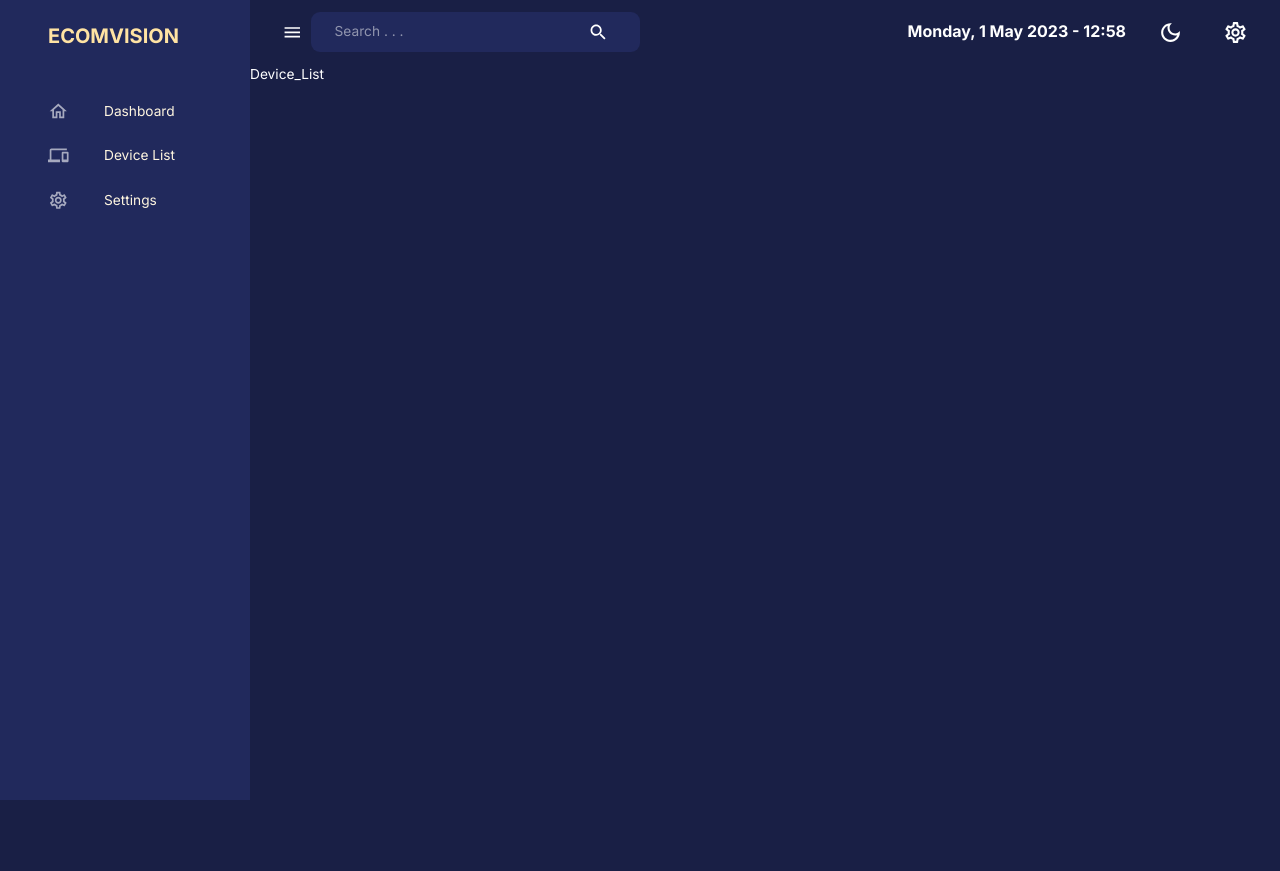
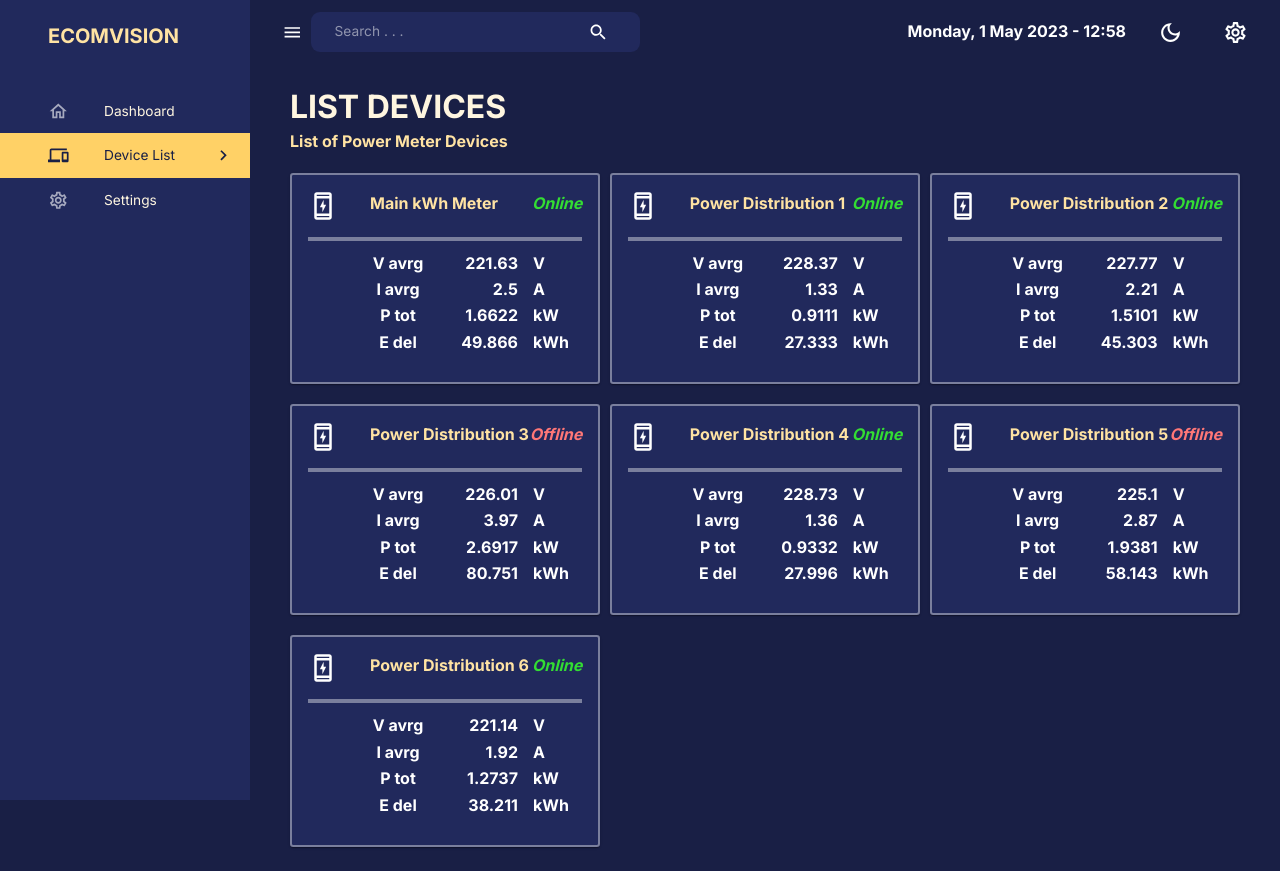
Before and after one commit to Hindrarta/power-meter-reactjs, a React (Create React App) app: page /devicelist in a window 1280 px wide. Before the commit the page ends 800 px from the top, so only its background shows below. Built offline with nearby package versions, Linux system fonts and the light colour scheme.

Commit message:
create device list grid column with dummy data

```diff
--- a/package.json
+++ b/package.json
@@ -3,8 +3,6 @@
     "version": "0.1.0",
     "private": true,
     "dependencies": {
-        "@emotion/react": "^11.10.6",
-        "@emotion/styled": "^11.10.6",
         "@mui/icons-material": "^5.11.16",
         "@mui/material": "^5.11.16",
         "@mui/x-data-grid": "^5.17.26",
@@ -29,7 +27,7 @@
         "yup": "^1.0.2"
     },
     "scripts": {
-        "start": "react-scripts start",
+        "start": "set PORT=3006 && react-scripts start",
         "build": "react-scripts build",
         "test": "react-scripts test",
         "eject": "react-scripts eject"
--- a/src/App.js
+++ b/src/App.js
@@ -6,8 +6,9 @@ import { themeSettings } from "./theme";
 import { BrowserRouter, Navigate, Route, Routes } from "react-router-dom";
 import Dashboard from "./scenes/dashboard";
 import Layout from "scenes/layout";
-import Device_List from "scenes/device_list";
+import DeviceList from "scenes/device_list";
 import Settings from "scenes/settings";
+import DeviceDetails from "scenes/device";
 
 function App() {
     const mode = useSelector((state) => state.global.mode);
@@ -26,9 +27,13 @@ function App() {
                             <Route path="/home" element={<Dashboard />} />
                             <Route
                                 path="/devicelist"
-                                element={<Device_List />}
+                                element={<DeviceList />}
                             />
                             <Route path="/settings" element={<Settings />} />
+                            <Route
+                                path="/device/:id"
+                                element={<DeviceDetails />}
+                            />
                         </Route>
                     </Routes>
                 </ThemeProvider>
--- a/src/components/Navbar.jsx
+++ b/src/components/Navbar.jsx
@@ -25,7 +25,6 @@ const Navbar = ({ isSidebarOpen, setIsSidebarOpen }) => {
     const theme = useTheme();
     const [today, setDate] = useState(new Date());
     const locale = "en";
-    let root = document.querySelector("#root");
 
     useEffect(() => {
         const interval = 10;
@@ -86,7 +85,6 @@ const Navbar = ({ isSidebarOpen, setIsSidebarOpen }) => {
                     <IconButton
                         onClick={() => {
                             dispatch(setMode());
-                            root.classList.toggle("dark");
                         }}
                     >
                         {theme.palette.mode === "dark" ? (
--- a/src/components/OverviewStackedBar.jsx
+++ b/src/components/OverviewStackedBar.jsx
@@ -2,11 +2,9 @@ import { ResponsiveBar } from "@nivo/bar";
 import React from "react";
 import { mockDataStackedBar as data } from "data/mockData";
 import { useTheme } from "@mui/material";
-import { StackedBarColorGen } from "theme";
 
 const OverviewStackedBar = () => {
     const theme = useTheme();
-    const stackedBarColors = StackedBarColorGen(2);
     return (
         <ResponsiveBar
             data={data}
--- a/src/components/Sidebar.jsx
+++ b/src/components/Sidebar.jsx
@@ -1,7 +1,6 @@
 import React from "react";
 import {
     Box,
-    Divider,
     Drawer,
     IconButton,
     List,
@@ -22,7 +21,7 @@ import {
 import { useEffect, useState } from "react";
 import { useLocation, useNavigate } from "react-router-dom";
 import FlexBetween from "./FlexBetween";
-import profileImage from "assets/profile.jpeg";
+// import profileImage from "assets/profile.jpeg";
 
 const navItems = [
     // { text: "Overview", icon: null },
@@ -45,7 +44,7 @@ const Sidebar = ({
     const theme = useTheme();
     const themePrimary = theme.palette.primary;
     const themeSecondary = theme.palette.secondary;
-    const themeBackground = theme.palette.background;
+    // const themeBackground = theme.palette.background;
 
     useEffect(() => {
         setActive(pathname.substring(1));
@@ -105,7 +104,7 @@ const Sidebar = ({
                                         </Typography>
                                     );
                                 }
-                                const lcText = text.toLowerCase();
+                                const lcText = urlPath.toLowerCase();
                                 return (
                                     <ListItem key={text} disablePadding>
                                         <ListItemButton
--- /dev/null
+++ b/src/scenes/device/index.js
@@ -0,0 +1,9 @@
+import React from "react";
+import { useParams } from "react-router-dom";
+
+const DeviceDetails = () => {
+    const { id } = useParams();
+    return <div>Device Details = {id}</div>;
+};
+
+export default DeviceDetails;
--- a/src/scenes/device_list/index.jsx
+++ b/src/scenes/device_list/index.jsx
@@ -1,7 +1,234 @@
+import { ChargingStationOutlined } from "@mui/icons-material";
+import {
+    Box,
+    ButtonBase,
+    Card,
+    CardContent,
+    Divider,
+    Typography,
+    useMediaQuery,
+    useTheme,
+} from "@mui/material";
+import Header from "components/Header";
 import React from "react";
 
-const Device_List = () => {
-    return <div>Device_List</div>;
+const deviceData = [
+    {
+        _id: "a1",
+        status: "Online",
+        deviceName: "Main kWh Meter",
+        data: { Vavrg: 221.63, Iavrg: 2.5, Ptot: 1.6622, Edel: 49.866 },
+    },
+    {
+        _id: "b1",
+        status: "Online",
+        deviceName: "Power Distribution 1",
+        data: { Vavrg: 228.37, Iavrg: 1.33, Ptot: 0.9111, Edel: 27.333 },
+    },
+    {
+        _id: "b2",
+        status: "Online",
+        deviceName: "Power Distribution 2",
+        data: { Vavrg: 227.77, Iavrg: 2.21, Ptot: 1.5101, Edel: 45.303 },
+    },
+    {
+        _id: "b3",
+        status: "Offline",
+        deviceName: "Power Distribution 3",
+        data: { Vavrg: 226.01, Iavrg: 3.97, Ptot: 2.6917, Edel: 80.751 },
+    },
+    {
+        _id: "b4",
+        status: "Online",
+        deviceName: "Power Distribution 4",
+        data: { Vavrg: 228.73, Iavrg: 1.36, Ptot: 0.9332, Edel: 27.996 },
+    },
+    {
+        _id: "b5",
+        status: "Offline",
+        deviceName: "Power Distribution 5",
+        data: { Vavrg: 225.1, Iavrg: 2.87, Ptot: 1.9381, Edel: 58.143 },
+    },
+    {
+        _id: "b6",
+        status: "Online",
+        deviceName: "Power Distribution 6",
+        data: { Vavrg: 221.14, Iavrg: 1.92, Ptot: 1.2737, Edel: 38.211 },
+    },
+];
+
+const SummaryData = ({ Vavrg, Iavrg, Ptot, Edel }) => {
+    const ItemName = ({ name }) => {
+        return (
+            <Typography
+                variant="h5"
+                fontWeight="bold"
+                sx={{ ml: "60px", mr: "5px", width: "60px" }}
+            >
+                {name}
+            </Typography>
+        );
+    };
+    const ItemValue = ({ value }) => {
+        return (
+            <Typography
+                align="right"
+                fontWeight="bold"
+                sx={{ ml: "5px", mr: "5px", width: "80px" }}
+                variant="h5"
+            >
+                {value}
+            </Typography>
+        );
+    };
+    const ItemUnit = ({ unit }) => {
+        return (
+            <Typography variant="h5" fontWeight="bold" sx={{ ml: "10px" }}>
+                {unit}
+            </Typography>
+        );
+    };
+    return (
+        <Box
+            mt={1.5}
+            display="flex"
+            flexDirection="column"
+            justifyContent="flex-start"
+        >
+            <Box
+                display="inline-flex"
+                justifyContent="flex-start"
+                sx={{ mb: "5px" }}
+            >
+                <ItemName name="V avrg" />
+                <ItemValue value={Vavrg} />
+                <ItemUnit unit="V" />
+            </Box>
+            <Box
+                display="inline-flex"
+                justifyContent="flex-start"
+                sx={{ mb: "5px" }}
+            >
+                <ItemName name="I avrg" />
+                <ItemValue value={Iavrg} />
+                <ItemUnit unit="A" />
+            </Box>
+            <Box
+                display="inline-flex"
+                justifyContent="flex-start"
+                sx={{ mb: "5px" }}
+            >
+                <ItemName name="P tot" />
+                <ItemValue value={Ptot} />
+                <ItemUnit unit="kW" />
+            </Box>
+            <Box
+                display="inline-flex"
+                justifyContent="flex-start"
+                sx={{ mb: "5px" }}
+            >
+                <ItemName name="E del" />
+                <ItemValue value={Edel} />
+                <ItemUnit unit="kWh" />
+            </Box>
+        </Box>
+    );
 };
 
-export default Device_List;
+const Device = ({ _id, deviceName, status, data }) => {
+    const theme = useTheme();
+
+    return (
+        <Card
+            sx={{
+                backgroundImage: "none",
+                backgroundColor: theme.palette.background.alt,
+                border: 2,
+                borderRadius: "0.2rem",
+                borderColor: theme.palette.primary[300],
+                width: "100%",
+                height: "100%",
+            }}
+        >
+            <CardContent>
+                <Box display="flex" justifyContent="space-between">
+                    <Box display="flex" justifyContent="flex-start" mb={2}>
+                        <ChargingStationOutlined fontSize="large" />
+                        <Typography
+                            fontSize="16px"
+                            fontWeight="bold"
+                            color={theme.palette.secondary[300]}
+                            ml="2rem"
+                        >
+                            {deviceName}
+                        </Typography>
+                    </Box>
+                    <Box>
+                        <Typography
+                            color={
+                                status.toLowerCase() === "online"
+                                    ? "#33dd33"
+                                    : "#ff7777"
+                            }
+                            fontSize="16px"
+                            fontWeight="bold"
+                            fontStyle="italic"
+                        >
+                            {status}
+                        </Typography>
+                    </Box>
+                </Box>
+                <Divider
+                    variant="fullWidth"
+                    sx={{ border: 2, color: theme.palette.primary[300] }}
+                />
+                <SummaryData
+                    Vavrg={data.Vavrg}
+                    Iavrg={data.Iavrg}
+                    Ptot={data.Ptot}
+                    Edel={data.Edel}
+                />
+            </CardContent>
+        </Card>
+    );
+};
+
+const DeviceList = () => {
+    const isNonMobile = useMediaQuery("(min-width:1300px)");
+
+    return (
+        <Box m="1.5rem 2.5rem">
+            <Header
+                title="LIST DEVICES"
+                subtitle="List of Power Meter Devices"
+            />
+            <Box
+                mt="20px"
+                display="grid"
+                gridTemplateColumns="repeat(3,minmax(0,1fr))"
+                justifyContent="space-between"
+                rowGap="20px"
+                columnGap="1%"
+                sx={{
+                    "& > div": {
+                        gridColumn: isNonMobile ? undefined : "span 3",
+                    },
+                }}
+            >
+                {deviceData.map(({ _id, deviceName, status, data }) => (
+                    <ButtonBase onClick={() => console.log(_id)}>
+                        <Device
+                            key={_id}
+                            _id={_id}
+                            deviceName={deviceName}
+                            status={status}
+                            data={data}
+                        />
+                    </ButtonBase>
+                ))}
+            </Box>
+        </Box>
+    );
+};
+
+export default DeviceList;
--- a/src/scenes/layout/index.jsx
+++ b/src/scenes/layout/index.jsx
@@ -1,7 +1,7 @@
 import React, { useState } from "react";
 import { Box, useMediaQuery } from "@mui/material";
 import { Outlet } from "react-router-dom";
-import { useSelector } from "react-redux";
+// import { useSelector } from "react-redux";
 import Navbar from "components/Navbar";
 import Sidebar from "components/Sidebar";
 
```
Also changed, not shown: 1 other file (tests, documents, lock files or other folders).
